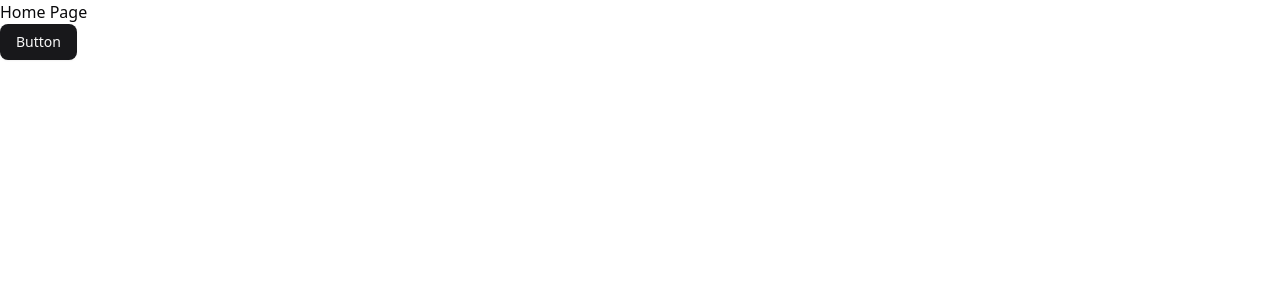
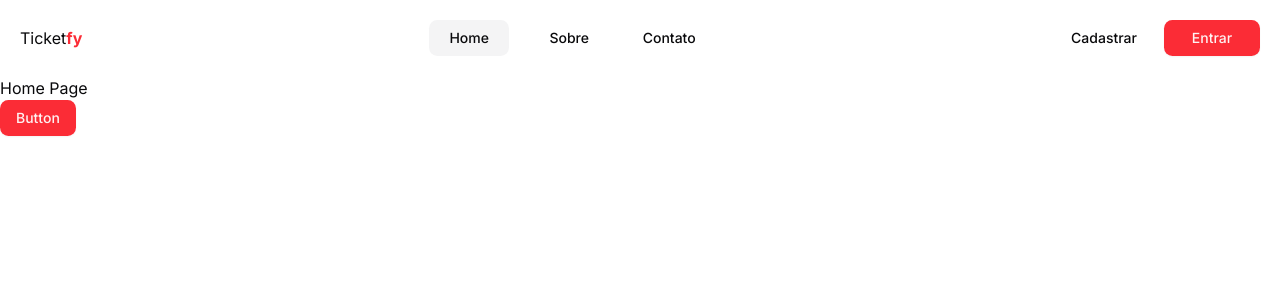
Before and after one commit to EvandroCalado/ticketfy, a Next.js app: page / in a window 1280 px wide. Shown: the top 300 px of the page. Built offline with nearby package versions, Linux system fonts and the light colour scheme.

Commit message:
feat: add header component

```diff
--- /dev/null
+++ b/src/app/(ticketfy)/layout.tsx
@@ -0,0 +1,16 @@
+import { Header } from '@/components/shared/header';
+
+const TicketfyLayout = ({
+  children,
+}: Readonly<{
+  children: React.ReactNode;
+}>) => {
+  return (
+    <main>
+      <Header />
+      {children}
+    </main>
+  );
+};
+
+export default TicketfyLayout;
--- a/src/app/globals.css
+++ b/src/app/globals.css
@@ -1,5 +1,5 @@
 @import 'tailwindcss';
-@import "tw-animate-css";
+@import 'tw-animate-css';
 
 @custom-variant dark (&:is(.dark *));
 
@@ -39,18 +39,21 @@
   --color-sidebar-accent-foreground: var(--sidebar-accent-foreground);
   --color-sidebar-border: var(--sidebar-border);
   --color-sidebar-ring: var(--sidebar-ring);
+
+  /* custom variables */
+  --font-primary: var(--font-primary);
 }
 
 :root {
-  --radius: 0.625rem;
+  --radius: 0.65rem;
   --background: oklch(1 0 0);
   --foreground: oklch(0.141 0.005 285.823);
   --card: oklch(1 0 0);
   --card-foreground: oklch(0.141 0.005 285.823);
   --popover: oklch(1 0 0);
   --popover-foreground: oklch(0.141 0.005 285.823);
-  --primary: oklch(0.21 0.006 285.885);
-  --primary-foreground: oklch(0.985 0 0);
+  --primary: oklch(0.637 0.237 25.331);
+  --primary-foreground: oklch(0.971 0.013 17.38);
   --secondary: oklch(0.967 0.001 286.375);
   --secondary-foreground: oklch(0.21 0.006 285.885);
   --muted: oklch(0.967 0.001 286.375);
@@ -60,7 +63,7 @@
   --destructive: oklch(0.577 0.245 27.325);
   --border: oklch(0.92 0.004 286.32);
   --input: oklch(0.92 0.004 286.32);
-  --ring: oklch(0.705 0.015 286.067);
+  --ring: oklch(0.637 0.237 25.331);
   --chart-1: oklch(0.646 0.222 41.116);
   --chart-2: oklch(0.6 0.118 184.704);
   --chart-3: oklch(0.398 0.07 227.392);
@@ -68,12 +71,12 @@
   --chart-5: oklch(0.769 0.188 70.08);
   --sidebar: oklch(0.985 0 0);
   --sidebar-foreground: oklch(0.141 0.005 285.823);
-  --sidebar-primary: oklch(0.21 0.006 285.885);
-  --sidebar-primary-foreground: oklch(0.985 0 0);
+  --sidebar-primary: oklch(0.637 0.237 25.331);
+  --sidebar-primary-foreground: oklch(0.971 0.013 17.38);
   --sidebar-accent: oklch(0.967 0.001 286.375);
   --sidebar-accent-foreground: oklch(0.21 0.006 285.885);
   --sidebar-border: oklch(0.92 0.004 286.32);
-  --sidebar-ring: oklch(0.705 0.015 286.067);
+  --sidebar-ring: oklch(0.637 0.237 25.331);
 }
 
 .dark {
@@ -83,8 +86,8 @@
   --card-foreground: oklch(0.985 0 0);
   --popover: oklch(0.21 0.006 285.885);
   --popover-foreground: oklch(0.985 0 0);
-  --primary: oklch(0.92 0.004 286.32);
-  --primary-foreground: oklch(0.21 0.006 285.885);
+  --primary: oklch(0.637 0.237 25.331);
+  --primary-foreground: oklch(0.971 0.013 17.38);
   --secondary: oklch(0.274 0.006 286.033);
   --secondary-foreground: oklch(0.985 0 0);
   --muted: oklch(0.274 0.006 286.033);
@@ -94,7 +97,7 @@
   --destructive: oklch(0.704 0.191 22.216);
   --border: oklch(1 0 0 / 10%);
   --input: oklch(1 0 0 / 15%);
-  --ring: oklch(0.552 0.016 285.938);
+  --ring: oklch(0.637 0.237 25.331);
   --chart-1: oklch(0.488 0.243 264.376);
   --chart-2: oklch(0.696 0.17 162.48);
   --chart-3: oklch(0.769 0.188 70.08);
@@ -102,12 +105,12 @@
   --chart-5: oklch(0.645 0.246 16.439);
   --sidebar: oklch(0.21 0.006 285.885);
   --sidebar-foreground: oklch(0.985 0 0);
-  --sidebar-primary: oklch(0.488 0.243 264.376);
-  --sidebar-primary-foreground: oklch(0.985 0 0);
+  --sidebar-primary: oklch(0.637 0.237 25.331);
+  --sidebar-primary-foreground: oklch(0.971 0.013 17.38);
   --sidebar-accent: oklch(0.274 0.006 286.033);
   --sidebar-accent-foreground: oklch(0.985 0 0);
   --sidebar-border: oklch(1 0 0 / 10%);
-  --sidebar-ring: oklch(0.552 0.016 285.938);
+  --sidebar-ring: oklch(0.637 0.237 25.331);
 }
 
 @layer base {
@@ -115,6 +118,6 @@
     @apply border-border outline-ring/50;
   }
   body {
-    @apply bg-background text-foreground;
+    @apply bg-background text-foreground font-primary;
   }
 }
--- /dev/null
+++ b/src/components/shared/header.tsx
@@ -0,0 +1,45 @@
+'use client';
+
+import Link from 'next/link';
+import { usePathname } from 'next/navigation';
+
+import { cn } from '@/lib/utils';
+import { navLinks } from '@/utils/nav-links';
+
+import { Button } from '../ui/button';
+
+export const Header = () => {
+  const pathname = usePathname();
+
+  console.log(pathname);
+
+  return (
+    <header>
+      <div className='container mx-auto flex items-center justify-between p-5'>
+        <h2 className='text-foreground'>
+          Ticket<strong className='text-primary'>fy</strong>
+        </h2>
+
+        <nav className='flex items-center gap-5'>
+          {navLinks.map(link => (
+            <Button
+              key={link.href}
+              asChild
+              variant='ghost'
+              className={cn('w-20', pathname === link.href && 'bg-muted')}
+            >
+              <Link href={link.href}>{link.label}</Link>
+            </Button>
+          ))}
+        </nav>
+
+        <div className='flex items-center gap-3'>
+          <Button variant='ghost' className='w-24'>
+            Cadastrar
+          </Button>
+          <Button className='w-24'>Entrar</Button>
+        </div>
+      </div>
+    </header>
+  );
+};
--- a/src/components/ui/button.tsx
+++ b/src/components/ui/button.tsx
@@ -6,7 +6,7 @@ import { type VariantProps, cva } from 'class-variance-authority';
 import { cn } from '@/lib/utils';
 
 const buttonVariants = cva(
-  "inline-flex items-center justify-center gap-2 whitespace-nowrap rounded-md text-sm font-medium transition-all disabled:pointer-events-none disabled:opacity-50 [&_svg]:pointer-events-none [&_svg:not([class*='size-'])]:size-4 shrink-0 [&_svg]:shrink-0 outline-none focus-visible:border-ring focus-visible:ring-ring/50 focus-visible:ring-[3px] aria-invalid:ring-destructive/20 dark:aria-invalid:ring-destructive/40 aria-invalid:border-destructive",
+  "inline-flex items-center justify-center gap-2 whitespace-nowrap rounded-md text-sm font-medium transition-all disabled:pointer-events-none disabled:opacity-50 [&_svg]:pointer-events-none [&_svg:not([class*='size-'])]:size-4 shrink-0 [&_svg]:shrink-0 outline-none focus-visible:border-ring focus-visible:ring-ring/50 focus-visible:ring-[3px] aria-invalid:ring-destructive/20 dark:aria-invalid:ring-destructive/40 aria-invalid:border-destructive cursor-pointer",
   {
     variants: {
       variant: {
--- /dev/null
+++ b/src/utils/nav-links.ts
@@ -0,0 +1,19 @@
+type NavLink = {
+  href: string;
+  label: string;
+};
+
+export const navLinks: NavLink[] = [
+  {
+    href: '/',
+    label: 'Home',
+  },
+  {
+    href: '/about',
+    label: 'Sobre',
+  },
+  {
+    href: '/contact',
+    label: 'Contato',
+  },
+];
```
Also changed, not shown: src/app/(ticketfy)/page.tsx (renamed from src/app/(root)/page.tsx).
